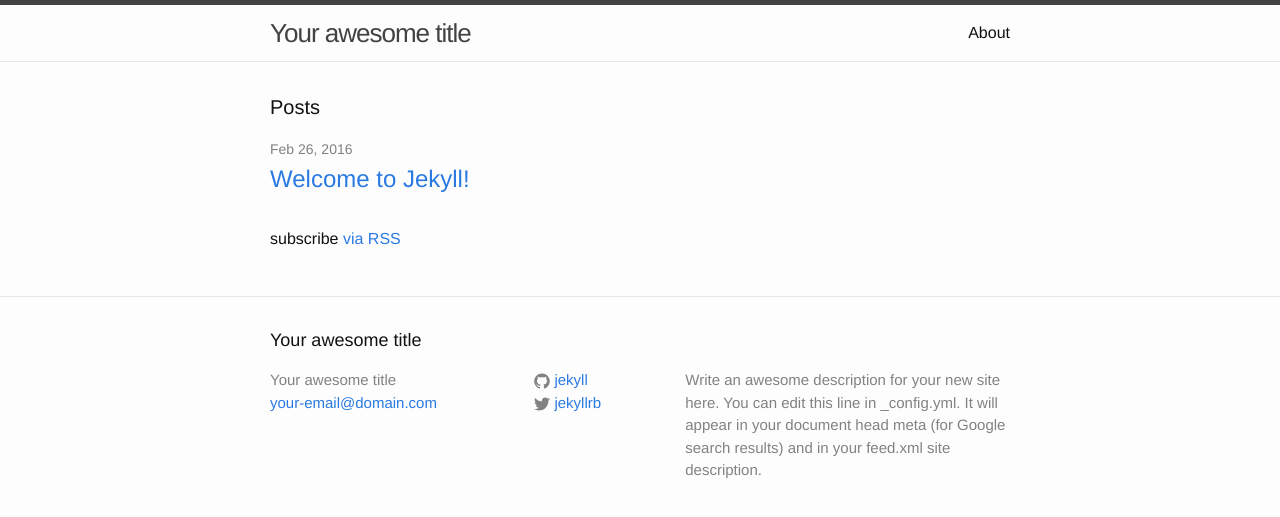
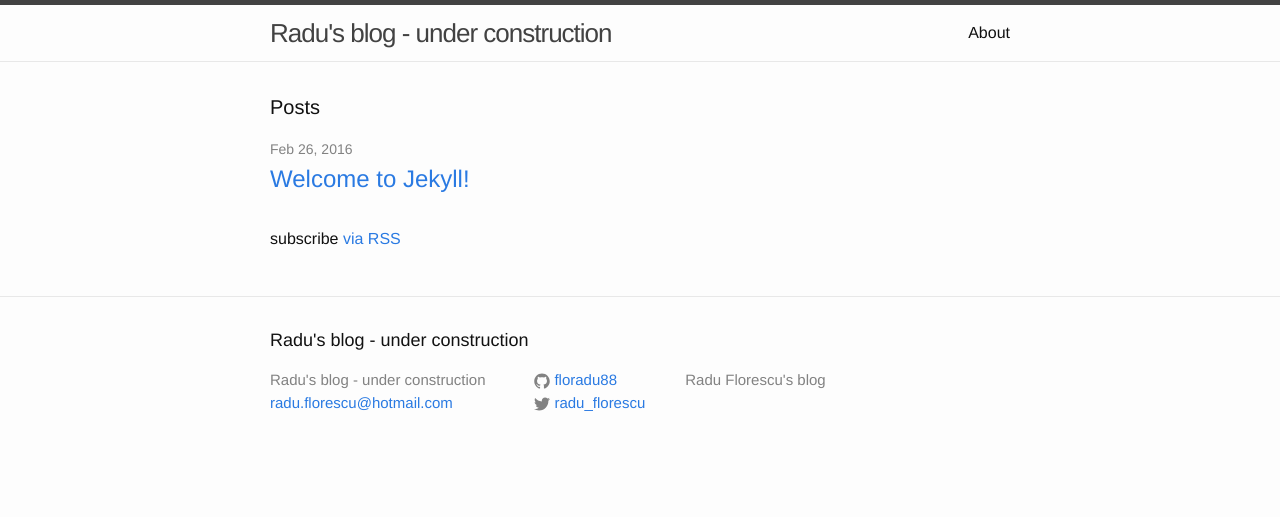
Before and after one commit to RaduFlorescu/raduflorescu.github.io, a Jekyll site: the page built from index.html, in a window 1280 px wide. Shown: the top 517 px of the page. Built offline with Jekyll 4.4.1, drawn with Linux system fonts in a browser that asks for light colours.

Commit message:
Started personalising website/blog

```diff
--- a/_config.yml
+++ b/_config.yml
@@ -6,16 +6,14 @@
 # 'jekyll serve'. If you change this file, please restart the server process.
 
 # Site settings
-title: Your awesome title
-email: your-email@domain.com
+title: Radu's blog - under construction
+email: radu.florescu@hotmail.com
 description: > # this means to ignore newlines until "baseurl:"
-  Write an awesome description for your new site here. You can edit this
-  line in _config.yml. It will appear in your document head meta (for
-  Google search results) and in your feed.xml site description.
+  Radu Florescu's blog
 baseurl: "" # the subpath of your site, e.g. /blog
 url: "http://yourdomain.com" # the base hostname & protocol for your site
-twitter_username: jekyllrb
-github_username:  jekyll
+twitter_username: radu_florescu
+github_username:  floradu88
 
 # Build settings
 markdown: kramdown
```
